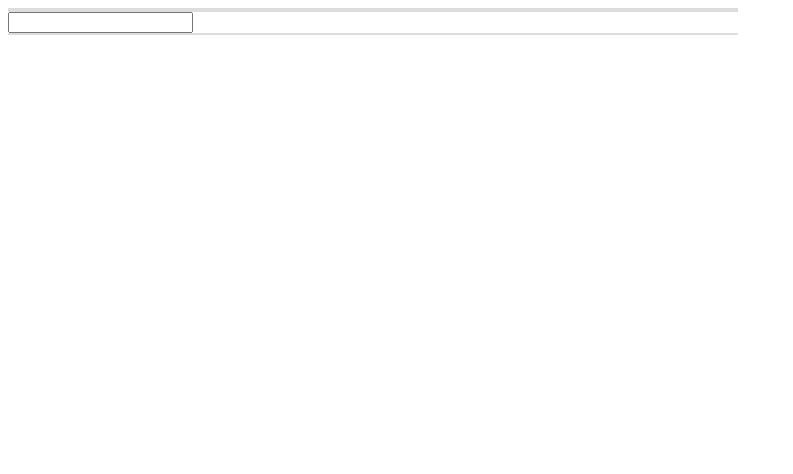
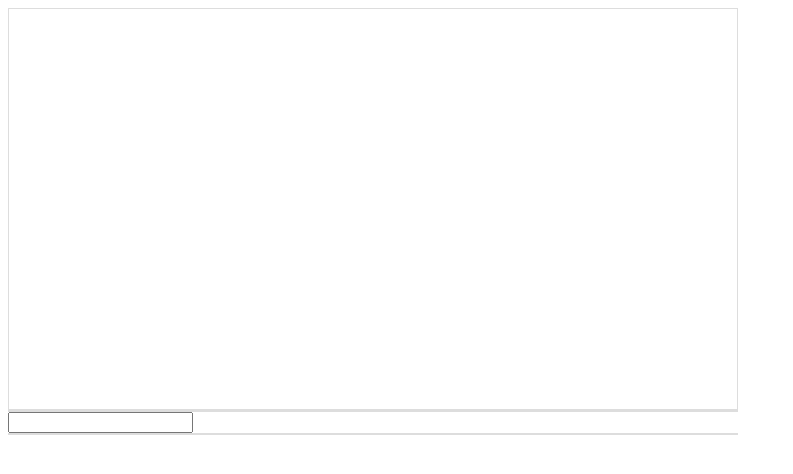
Before and after one commit to vonpoland/wintube, a website: page app/index.html in a window 1280 px wide. Shown: the whole page, without its empty margins (0-793 px from the left). Drawn offline with nearby package versions, Linux system fonts and the light colour scheme; some packages are replaced by stand-ins of ours; files that its build step writes are made by us from their sources; a script that the page names is missing.

Commit message:
changes with z-index

```diff
--- a/app/scripts/player/player/directive.player.js
+++ b/app/scripts/player/player/directive.player.js
@@ -2,7 +2,7 @@ window.modules.player.playerDirective = function (playerService) {
   return {
     restrict: 'AE',
     controllerAs: 'Player',
-    template: '<div><youtube-video video-url="Player.item.video.url"></youtube-video></div>',
+    template: '<div id="player"><youtube-video video-url="Player.item.video.url"></youtube-video></div>',
     controller: function ($scope) {
       this.item = playerService.getItem();
 
--- a/app/scripts/player/views/background.html
+++ b/app/scripts/player/views/background.html
@@ -1,6 +1,6 @@
 <div>
-  <div data-player data-draggable class="ui-widget-content"></div>
-  <div data-playlist data-draggable class="ui-widget-content"></div>
+  <div data-player data-draggable="playerDrag" class="ui-widget-content"></div>
+  <div data-playlist data-draggable="playlistDrag" class="ui-widget-content"></div>
   <search></search>
-  <div data-search-results data-draggable class="ui-widget-content"></div>
+  <div data-search-results data-draggable="searchDrag" class="ui-widget-content"></div>
 </div>
--- a/app/scripts/ui/draggable/directive.draggable.js
+++ b/app/scripts/ui/draggable/directive.draggable.js
@@ -1,8 +1,21 @@
-window.modules.ui.draggable = function () {
+window.modules.ui.draggable = function (Storage, zIndex) {
   return {
     restrict: 'A',
-    link: function (scope, element) {
-      $(element).draggable();
+    link: function (scope, element, attr) {
+      element.draggable({
+        start: function () {
+          element.zIndex(zIndex++);
+        },
+        stop: function () {
+          Storage.save(attr.draggable, element.position());
+        }
+      });
+
+      var previousPosition = Storage.get(attr.draggable);
+
+      if (previousPosition) {
+        element.offset(previousPosition);
+      }
     }
   }
 };
--- a/app/scripts/ui/module.js
+++ b/app/scripts/ui/module.js
@@ -2,6 +2,7 @@
 
 (function (window, angular) {
   angular
-    .module('wintubeApp.ui', [])
-    .directive('draggable', window.modules.ui.draggable)
+    .module('wintubeApp.ui', ['wintubeApp.storage'])
+    .value("zIndex", 0)
+    .directive('draggable', ['Storage', 'zIndex', window.modules.ui.draggable])
 }(window, window.angular));
--- a/app/styles/main.css
+++ b/app/styles/main.css
@@ -81,3 +81,8 @@ body {
     border-bottom: 0;
   }
 }
+
+#player {
+  width: 730px;
+  height: 400px;
+}
```
